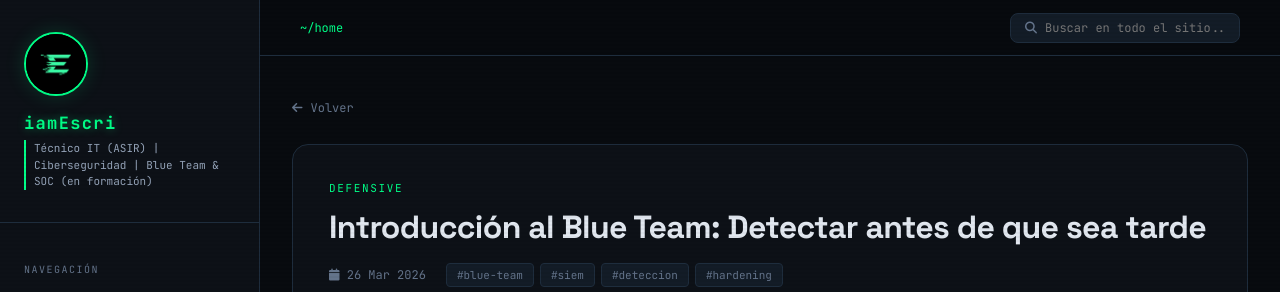
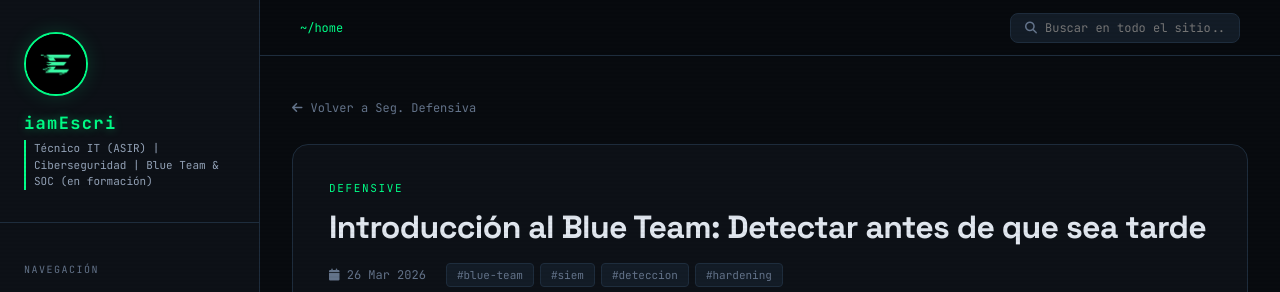
Before and after one commit to iamEscri/iamescri.github.io, a Jekyll site: the page built from _posts/defensive/2026-03-26-mi-primer-articulo.md, in a window 1280 px wide and 900 px high. Shown: the top 292 px of the window. Built offline with Jekyll 4.4.1, drawn with Linux system fonts in a browser that asks for light colours.

Commit message:
Update post.html

```diff
--- a/_layouts/post.html
+++ b/_layouts/post.html
@@ -22,8 +22,15 @@
   {% include topbar.html %}
   <div class="content">
 
-    <a href="{{ '/' | relative_url }}" class="back-btn">
-      <i class="fas fa-arrow-left"></i> Volver
+    {% if page.category == 'defensive' %}
+      {% assign back_section = 'defensive' %}
+      {% assign back_label = 'Seg. Defensiva' %}
+    {% else %}
+      {% assign back_section = 'blog' %}
+      {% assign back_label = 'Blog' %}
+    {% endif %}
+    <a href="{{ '/' | relative_url }}#{{ back_section }}" class="back-btn">
+      <i class="fas fa-arrow-left"></i> Volver a {{ back_label }}
     </a>
 
     <div class="post-layout">
```
